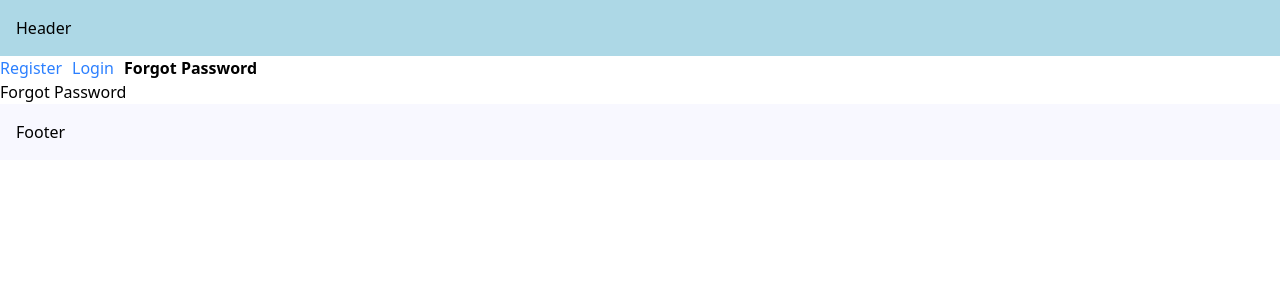
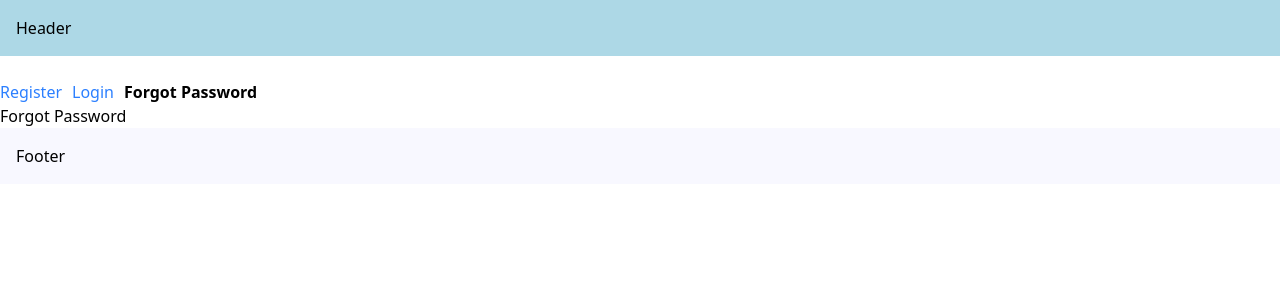
Before and after one commit to CloudFoundry276/nextjs-tutorials, a Next.js app in the folder routing-demo/: page /forgot-password in a window 1280 px wide. Shown: the top 300 px of the page. Built offline with nearby package versions, Linux system fonts and the light colour scheme.

Commit message:
implement templates & renamed layout to template in auth

```diff
--- a/routing-demo/src/app/(auth)/layout.tsx
+++ b/routing-demo/src/app/(auth)/template.tsx
@@ -2,6 +2,7 @@
 
 import Link from "next/link";
 import { usePathname } from "next/navigation";
+import { useState } from "react";
 import "./styles.css"
 
 const navLinks = [
@@ -11,10 +12,14 @@
 ]
 
 export default function AuthLayout({ children, }: { children: React.ReactNode }) {
+    const [input, setInput] = useState("");
     const pathname = usePathname()
 
     return (
         <div>
+            <div>
+                <input value={input} onChange={(e) => setInput(e.target.value)} />
+            </div>
             {navLinks.map((link) => {
                 const isActive = pathname === link.href || (pathname.startsWith(link.href) && link.href !== "/")
                 return (
```
